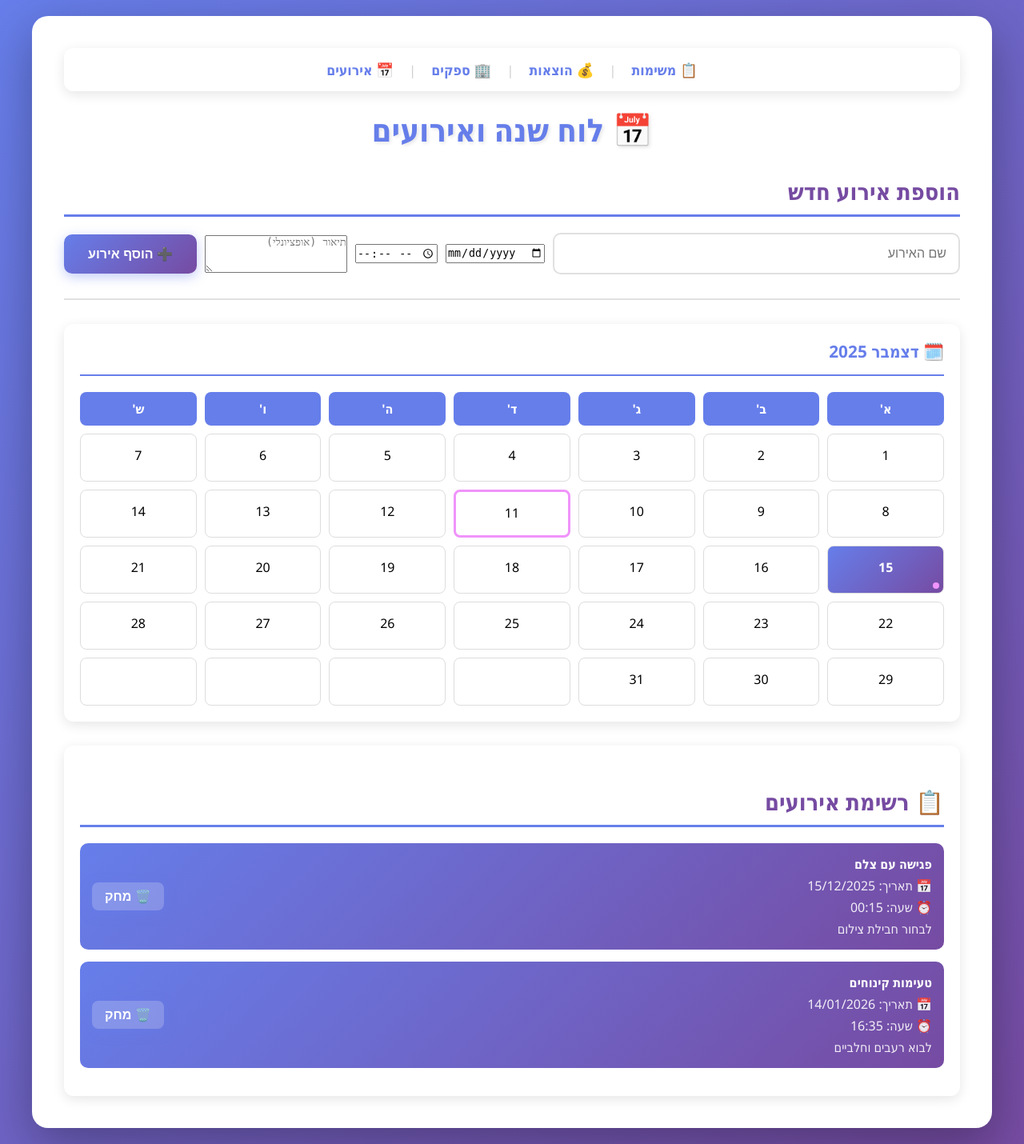
After one commit to yosefyeshua/wedding-system, a Flask app: page /events in a window 1280 px wide. The commit adds this page. Shown: the whole page at 80% size. Run offline with Flask 3, Linux system fonts and the light colour scheme; data comes from the database, SQL or seed files in the repository; both versions use the stored data as it was after the commit.

Commit message:
Sprint 2: Added calendar and events feature with proper RTL formatting

```diff
--- a/app.py
+++ b/app.py
@@ -164,5 +164,98 @@ def delete_supplier(supplier_id):
     conn.close()
     return redirect('/suppliers')
 
+# ===== EVENTS ROUTES =====
+@app.route('/events')
+def events():
+    from datetime import datetime
+    import calendar
+
+    conn = sqlite3.connect('database.db')
+    conn.row_factory = sqlite3.Row
+    c = conn.cursor()
+    c.execute('SELECT * FROM events ORDER BY event_date ASC')
+    events_raw = c.fetchall()
+    conn.close()
+
+    # Format events with Hebrew dates
+    events = []
+    for event in events_raw:
+        event_dict = dict(event)
+        # Format date as DD/MM/YYYY
+        date_obj = datetime.strptime(event['event_date'], '%Y-%m-%d')
+        event_dict['event_date'] = date_obj.strftime('%d/%m/%Y')
+        # Format time without seconds
+        if event['event_time']:
+            event_dict['event_time'] = event['event_time'][:5]  # HH:MM only
+        events.append(event_dict)
+
+    # Get current month and year
+    now = datetime.now()
+    year = now.year
+    month = now.month
+
+    # Hebrew month names
+    month_names = {
+        1: 'ינואר', 2: 'פברואר', 3: 'מרץ', 4: 'אפריל',
+        5: 'מאי', 6: 'יוני', 7: 'יולי', 8: 'אוגוסט',
+        9: 'ספטמבר', 10: 'אוקטובר', 11: 'נובמבר', 12: 'דצמבר'
+    }
+    month_name = month_names[month]
+
+    # Get calendar days
+    cal = calendar.monthcalendar(year, month)
+    calendar_days = []
+
+    # Get event dates for highlighting
+    event_dates = set()
+    for event in events_raw:
+        event_date = datetime.strptime(event['event_date'], '%Y-%m-%d')
+        if event_date.year == year and event_date.month == month:
+            event_dates.add(event_date.day)
+
+    # Build calendar
+    for week in cal:
+        for day in week:
+            if day == 0:
+                calendar_days.append({'day': '', 'has_event': False, 'is_today': False})
+            else:
+                is_today = (day == now.day and month == now.month and year == now.year)
+                has_event = day in event_dates
+                calendar_days.append({
+                    'day': day,
+                    'has_event': has_event,
+                    'is_today': is_today
+                })
+
+    return render_template('events.html',
+                         events=events,
+                         calendar_days=calendar_days,
+                         month_name=month_name,
+                         year=year)
+
+@app.route('/events/add', methods=['POST'])
+def add_event():
+    title = request.form['title']
+    event_date = request.form['event_date']
+    event_time = request.form.get('event_time', '')
+    description = request.form.get('description', '')
+
+    conn = sqlite3.connect('database.db')
+    c = conn.cursor()
+    c.execute('INSERT INTO events (title, event_date, event_time, description) VALUES (?, ?, ?, ?)',
+              (title, event_date, event_time, description))
+    conn.commit()
+    conn.close()
+    return redirect('/events')
+
+@app.route('/events/delete/<int:event_id>', methods=['POST'])
+def delete_event(event_id):
+    conn = sqlite3.connect('database.db')
+    c = conn.cursor()
+    c.execute('DELETE FROM events WHERE id = ?', (event_id,))
+    conn.commit()
+    conn.close()
+    return redirect('/events')
+
 if __name__ == '__main__':
     app.run(debug=True, port=5001)
--- /dev/null
+++ b/templates/events.html
@@ -0,0 +1,184 @@
+<!DOCTYPE html>
+<html lang="he">
+<head>
+    <meta charset="UTF-8">
+    <meta name="viewport" content="width=device-width, initial-scale=1.0">
+    <title>לוח שנה ואירועים</title>
+    <link rel="stylesheet" href="{{ url_for('static', filename='css/style.css') }}">
+    <style>
+        .calendar {
+            background: white;
+            border-radius: 12px;
+            padding: 20px;
+            margin-bottom: 30px;
+            box-shadow: 0 4px 15px rgba(0,0,0,0.1);
+        }
+        .calendar-header {
+            display: flex;
+            justify-content: space-between;
+            align-items: center;
+            margin-bottom: 20px;
+            padding-bottom: 15px;
+            border-bottom: 2px solid #667eea;
+        }
+        .calendar-header h3 {
+            margin: 0;
+            color: #667eea;
+        }
+        .calendar-grid {
+            display: grid;
+            grid-template-columns: repeat(7, 1fr);
+            gap: 10px;
+            margin-top: 20px;
+        }
+        .calendar-day-header {
+            text-align: center;
+            font-weight: bold;
+            padding: 10px;
+            background: #667eea;
+            color: white;
+            border-radius: 8px;
+        }
+        .calendar-day {
+            text-align: center;
+            padding: 15px;
+            border: 1px solid #ddd;
+            border-radius: 8px;
+            min-height: 60px;
+            background: white;
+            position: relative;
+        }
+        .calendar-day:hover {
+            background: #f0f0f0;
+            cursor: pointer;
+        }
+        .calendar-day.has-event {
+            background: linear-gradient(135deg, #667eea 0%, #764ba2 100%);
+            color: white;
+            font-weight: bold;
+        }
+        .calendar-day.today {
+            border: 3px solid #f093fb;
+        }
+        .event-indicator {
+            position: absolute;
+            bottom: 5px;
+            right: 5px;
+            width: 8px;
+            height: 8px;
+            background: #f093fb;
+            border-radius: 50%;
+        }
+        .events-list {
+            background: white;
+            border-radius: 12px;
+            padding: 20px;
+            box-shadow: 0 4px 15px rgba(0,0,0,0.1);
+        }
+        .event-item {
+            background: linear-gradient(135deg, #667eea 0%, #764ba2 100%);
+            color: white;
+            padding: 15px;
+            border-radius: 10px;
+            margin-bottom: 15px;
+            display: flex;
+            justify-content: space-between;
+            align-items: center;
+        }
+        .event-info h4 {
+            margin: 0 0 5px 0;
+        }
+        .event-info p {
+            margin: 0;
+            opacity: 0.9;
+        }
+    </style>
+</head>
+<body>
+    <div class="container">
+        <!-- Navigation Menu -->
+        <nav style="background: rgba(255,255,255,0.95); padding: 15px; border-radius: 12px; margin-bottom: 20px; text-align: center; box-shadow: 0 4px 15px rgba(0,0,0,0.1);">
+            <a href="/tasks" style="margin: 0 15px; font-size: 1.1rem; text-decoration: none; color: #667eea; transition: all 0.3s;">📋 משימות</a>
+            <span style="color: #ccc;">|</span>
+            <a href="/budget" style="margin: 0 15px; font-size: 1.1rem; text-decoration: none; color: #667eea; transition: all 0.3s;">💰 הוצאות</a>
+            <span style="color: #ccc;">|</span>
+            <a href="/suppliers" style="margin: 0 15px; font-size: 1.1rem; text-decoration: none; color: #667eea; transition: all 0.3s;">🏢 ספקים</a>
+            <span style="color: #ccc;">|</span>
+            <a href="/events" style="margin: 0 15px; font-size: 1.1rem; text-decoration: none; color: #667eea; font-weight: bold; transition: all 0.3s;">📅 אירועים</a>
+        </nav>
+
+        <h1>📅 לוח שנה ואירועים</h1>
+
+        <!-- Add Event Form -->
+        <h2>הוספת אירוע חדש</h2>
+        <form action="/events/add" method="post">
+            <input type="text" name="title" placeholder="שם האירוע" required>
+<div style="display: flex; gap: 10px;">
+    <input type="date" name="event_date" required style="flex: 1; direction: ltr;">
+    <input type="time" name="event_time" style="flex: 1; direction: ltr;">
+</div>
+<textarea name="description" placeholder="תיאור (אופציונלי)" rows="3"></textarea>
+            <button type="submit">➕ הוסף אירוע</button>
+        </form>
+
+        <hr>
+
+        <!-- Calendar -->
+        <div class="calendar">
+            <div class="calendar-header">
+                <h3>🗓️ {{ month_name }} {{ year }}</h3>
+            </div>
+
+            <div class="calendar-grid">
+                <!-- Day Headers -->
+                <div class="calendar-day-header">א'</div>
+                <div class="calendar-day-header">ב'</div>
+                <div class="calendar-day-header">ג'</div>
+                <div class="calendar-day-header">ד'</div>
+                <div class="calendar-day-header">ה'</div>
+                <div class="calendar-day-header">ו'</div>
+                <div class="calendar-day-header">ש'</div>
+
+                <!-- Calendar Days -->
+                {% for day in calendar_days %}
+                    <div class="calendar-day {% if day.has_event %}has-event{% endif %} {% if day.is_today %}today{% endif %}">
+                        {{ day.day }}
+                        {% if day.has_event %}
+                        <div class="event-indicator"></div>
+                        {% endif %}
+                    </div>
+                {% endfor %}
+            </div>
+        </div>
+
+        <!-- Events List -->
+        <div class="events-list">
+            <h2>📋 רשימת אירועים</h2>
+            {% if events %}
+                {% for event in events %}
+                <div class="event-item">
+                    <div class="event-info">
+                        <h4>{{ event.title }}</h4>
+<p style="margin: 5px 0;">📅 תאריך: {{ event.event_date }}</p>
+{% if event.event_time %}
+<p style="margin: 5px 0;">⏰ שעה: <span style="unicode-bidi: embed; direction: ltr;">{{ event.event_time }}</span></p>
+{% endif %}
+</p>
+                        {% if event.description %}
+                        <p>{{ event.description }}</p>
+                        {% endif %}
+                    </div>
+                    <form action="/events/delete/{{ event.id }}" method="post" style="display: inline;">
+                        <button type="submit" style="background: rgba(255,255,255,0.2); border: none; padding: 8px 16px; border-radius: 8px; cursor: pointer; color: white;">🗑️ מחק</button>
+                    </form>
+                </div>
+                {% endfor %}
+            {% else %}
+                <div class="empty-message">
+                    <p>📭 אין אירועים עדיין. הוסף אירוע ראשון!</p>
+                </div>
+            {% endif %}
+        </div>
+    </div>
+</body>
+</html>
--- a/templates/suppliers.html
+++ b/templates/suppliers.html
@@ -15,6 +15,8 @@
             <a href="/budget" style="margin: 0 15px; font-size: 1.1rem; text-decoration: none; color: #667eea; transition: all 0.3s;">💰 הוצאות</a>
             <span style="color: #ccc;">|</span>
             <a href="/suppliers" style="margin: 0 15px; font-size: 1.1rem; text-decoration: none; color: #667eea; font-weight: bold; transition: all 0.3s;">🏢 ספקים</a>
+            <span style="color: #ccc;">|</span>
+<a href="/events" style="margin: 0 15px; font-size: 1.1rem; text-decoration: none; color: #667eea; transition: all 0.3s;">📅 אירועים</a>
         </nav>
 
         <h1>🏢 ניהול ספקים</h1>
--- a/templates/tasks.html
+++ b/templates/tasks.html
@@ -15,6 +15,8 @@
             <a href="/budget" style="margin: 0 15px; font-size: 1.1rem; text-decoration: none; color: #667eea; transition: all 0.3s;">💰 הוצאות</a>
             <span style="color: #ccc;">|</span>
             <a href="/suppliers" style="margin: 0 15px; font-size: 1.1rem; text-decoration: none; color: #667eea; transition: all 0.3s;">🏢 ספקים</a>
+            <span style="color: #ccc;">|</span>
+            <a href="/events" style="margin: 0 15px; font-size: 1.1rem; text-decoration: none; color: #667eea; transition: all 0.3s;">📅 אירועים</a>
         </nav>
 
         <h1>🎊 ניהול משימות</h1>
```
Also changed, not shown: add_events_table.py (added, +21 -0 lines), templates/budget.html (+29 -15 lines), database.db.
